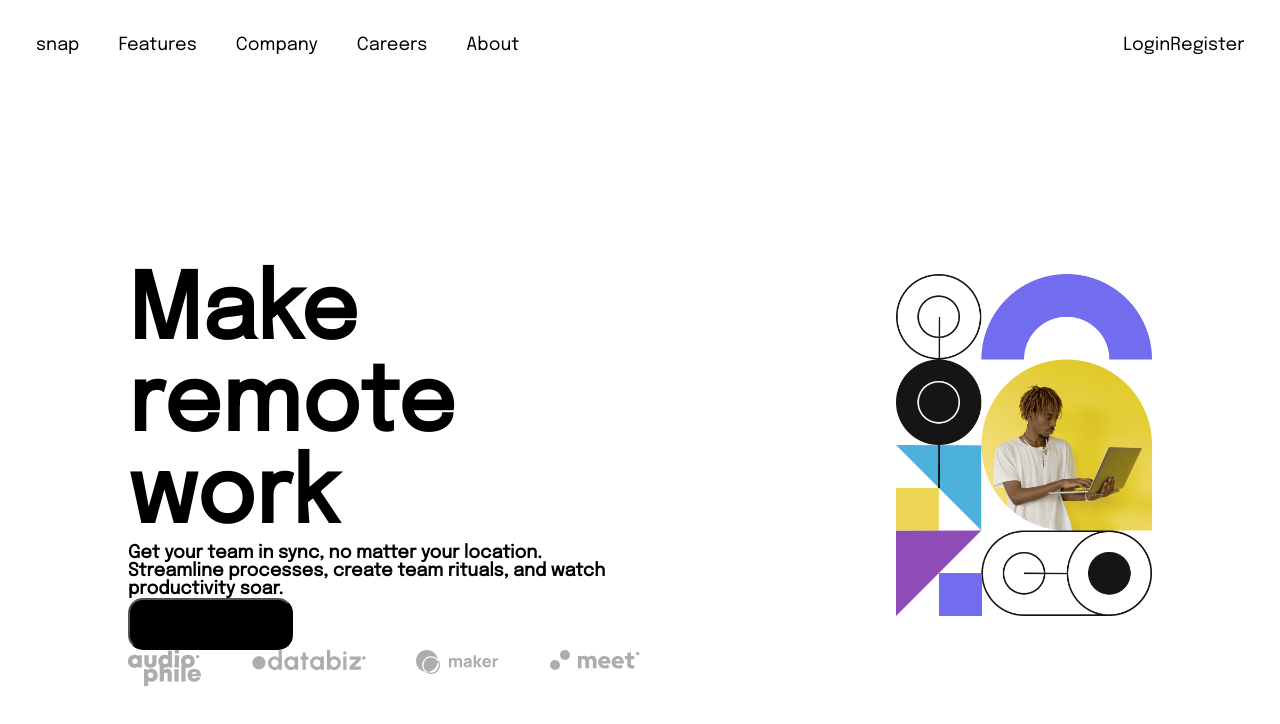
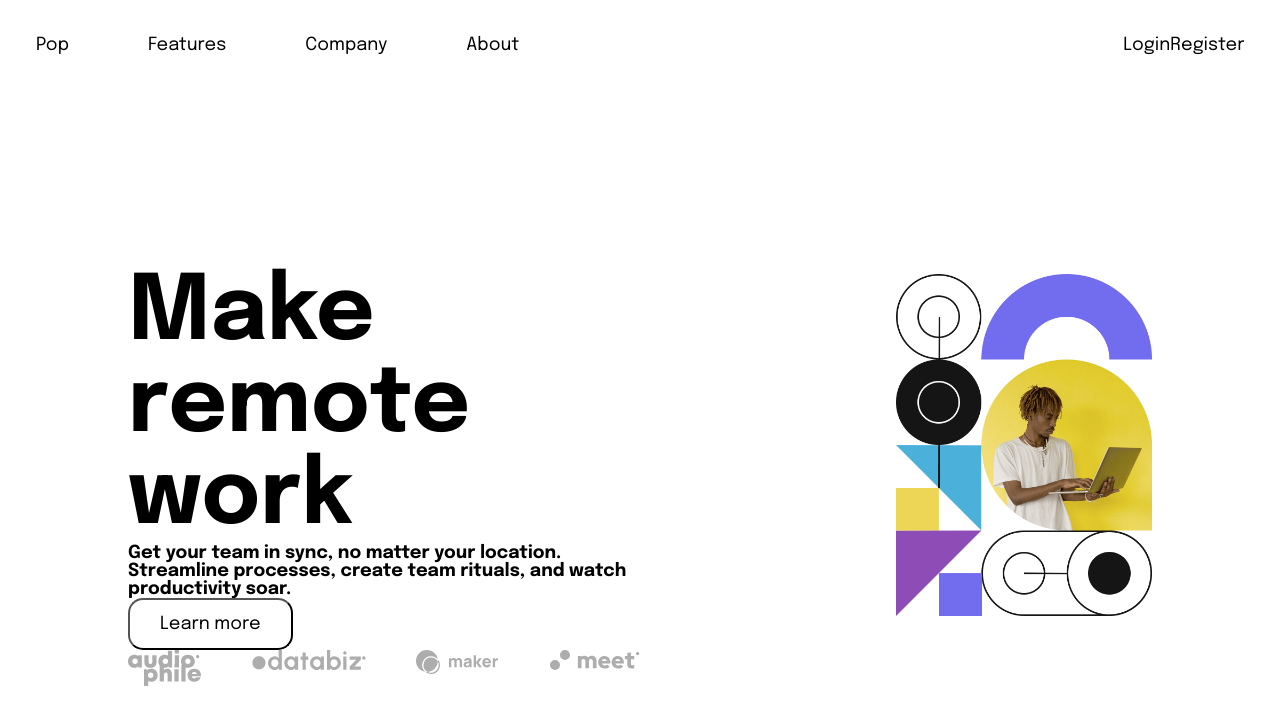
Before and after one commit to Corneeltron/dropdown-nav-challenge, a Next.js app: page / in a window 1280 px wide. Shown: the top 724 px of the page. Built offline with nearby package versions, Linux system fonts and the light colour scheme.

Commit message:
Test motion

```diff
--- a/src/components/Navigation.js
+++ b/src/components/Navigation.js
@@ -1,15 +1,18 @@
 import { default as Link } from "next/link";
 import styles from "./Navigation.module.css";
+import { motion } from "framer-motion";
+import {PopLink} from "./PopLink";
+
+
 
 const Navigation = () => {
   return (
     <div className={styles.container}>
       <div className={styles.navLeft}>
-        <Link href="/">snap</Link>
-        <Link href="/Features">Features</Link>
-        <Link href="/Company">Company</Link>
-        <Link href="/Careers">Careers</Link>
-        <Link href="About">About</Link>
+        <PopLink href="/" title="Pop" />
+        <PopLink href="/Features" title="Features" />
+        <PopLink href="/Company" title="Company" />
+        <PopLink href="/About" title="About" />
       </div>
       <div className={styles.navRight}>
         <Link href="/Login">Login</Link>
@@ -17,6 +20,6 @@ const Navigation = () => {
       </div>
     </div>
   );
-}
+};
 
 export default Navigation;
--- a/src/components/Navigation.module.css
+++ b/src/components/Navigation.module.css
@@ -2,6 +2,10 @@
   display: flex;
   justify-content: space-between;
   padding: 2em;
+}
+
+.container link:hover {
+  font-weight: bold;
 }
 
 .navLeft {
--- /dev/null
+++ b/src/components/PopLink.js
@@ -0,0 +1,9 @@
+import {motion} from 'framer-motion';
+import { default as Link } from "next/link";
+
+export const PopLink = ({href, title}) => (
+  <motion.div whileHover={{scale: [1, 1.2, 1.2, 1, 1],
+    rotate: [0, 0, 270, 270, 0]}}>
+    <Link href={href}>{title}</Link>
+  </motion.div>
+);
--- a/src/pages/index.js
+++ b/src/pages/index.js
@@ -1,16 +1,17 @@
 import Head from "next/head";
 import Image from "next/image";
-import { Inter } from "next/font/google";
+import { Epilogue } from "next/font/google";
 import styles from "@/styles/Home.module.css";
 import Navigation from "@/components/Navigation";
 import Hero from "../../public/image-hero-desktop.png";
-
+import {motion} from 'framer-motion';
 import audiophile from "../../public/client-audiophile.svg"
 import databiz from "../../public/client-databiz.svg"
 import maker from "../../public/client-maker.svg"
 import meet from "../../public/client-meet.svg"
 
-const inter = Inter({ subsets: ["latin"] });
+// const inter = Inter({ subsets: ["latin"] });
+const epilogue = Epilogue({ subsets: ["latin"]});
 
 export default function Home() {
   return (
@@ -19,10 +20,6 @@ export default function Home() {
         <title>Create Next App</title>
         <meta name="description" content="Generated by create next app" />
         <meta name="viewport" content="width=device-width, initial-scale=1" />
-        <link
-          rel="stylesheet"
-          href="https://fonts.googleapis.com/css?family=Epilogue"
-        ></link>
         <link rel="icon" href="/favicon.ico" />
       </Head>
       <Navigation />
@@ -42,7 +39,7 @@ export default function Home() {
             Get your team in sync, no matter your location. Streamline
             processes, create team rituals, and watch productivity soar.
           </h2>
-          <button>Learn more</button>
+          <motion.button drag dragConstraints={{top: -50, left: -50, right: 50, bottom: 50}} whileHover={{ scale: 1.2 }}>Learn more</motion.button>
           <div style={{display: "flex", width: "100%", justifyContent: "space-between"}}>
             <Image src={audiophile}/>
             <Image src={databiz} />
--- a/src/styles/Home.module.css
+++ b/src/styles/Home.module.css
@@ -9,13 +9,13 @@
 }
 
 .container button {
-  background-color: black;
+  background-color: white;
   padding: 15px 30px;
   border-radius: 15px;
 }
 
 .container button:hover {
-  background-color: blue;
+  background-color: aquamarine;
   animation: fadeIn 1s;
 }
 
```
